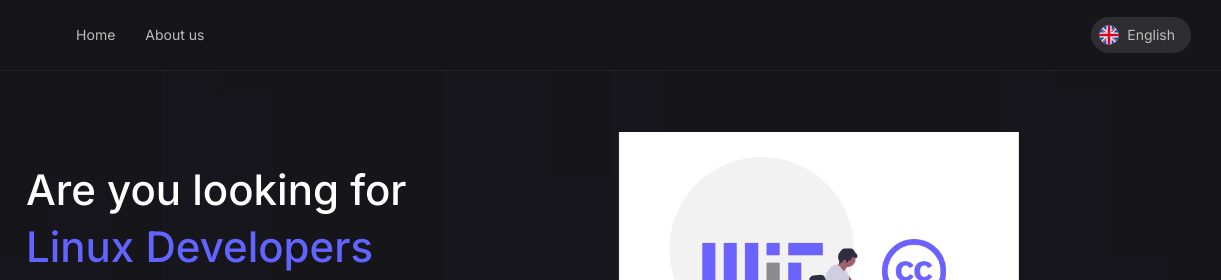
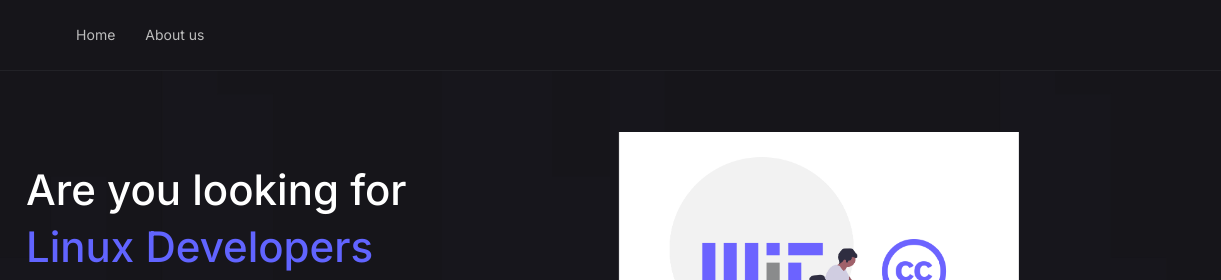
Before and after one commit to BlackTimber-Labs/website, a plain HTML site: page index.html in a window 1280 px wide. Shown: the top 280 px of the page, 59-1280 px from the left. Drawn offline with Linux system fonts and the light colour scheme; animation ran at ten frames a second; files whose address does not match are found by name.

Commit message:
commented useless divs

```diff
--- a/index.html
+++ b/index.html
@@ -95,7 +95,7 @@
             </button>
           </div>
 
-          <div class="header__lang">
+          <!--<div class="header__lang">
             <a
               class="header__lang-btn"
               role="button"
@@ -112,7 +112,7 @@
               />
               <span>English</span>
             </a>
-          </div>
+          </div>-->
         </div>
 
         <button class="header__btn__blacklabs" type="button">
```
